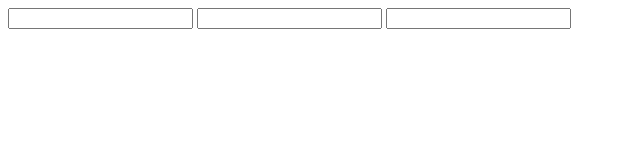
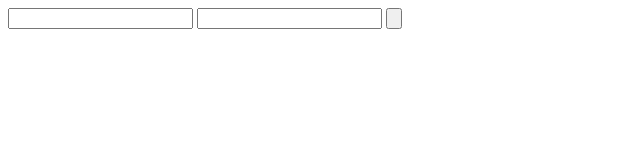
Before and after one commit to CEEMTI-BG-prof-Melissa/aula-04-25-03-bindamenezes, a plain HTML site: page index.html in a window 1280 px wide. Shown: the whole page, without its empty margins (0-640 px from the left). Drawn offline with Linux system fonts and the light colour scheme.

Commit message:
Update index.html

```diff
--- a/index.html
+++ b/index.html
@@ -6,7 +6,7 @@
             <form>
                   <input type="text">
                   <input type="password">
-                  <input type="buttom">
+                  <input type="button">
             </form>
       </body>
 </html>
```
